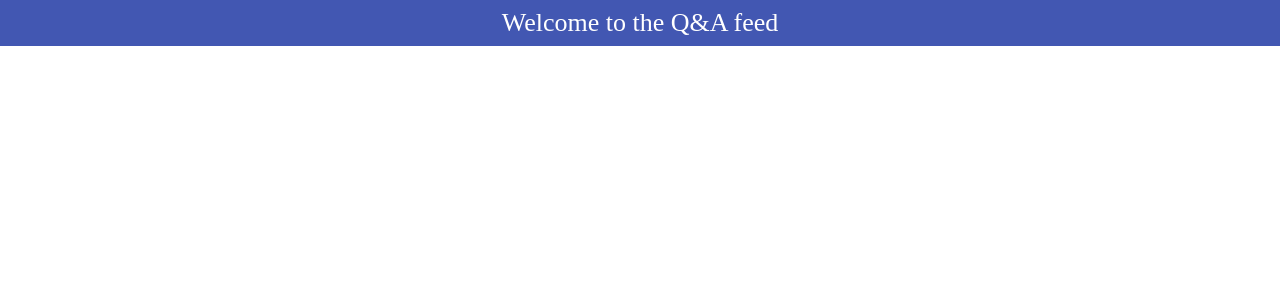
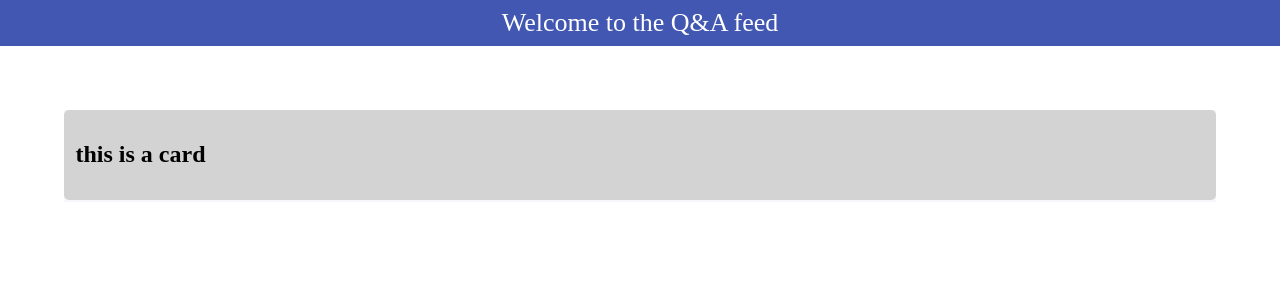
Before and after one commit to Angelica137/ssr-feed, a React (Create React App) app: page / in a window 1280 px wide. Shown: the top 300 px of the page. Built offline with nearby package versions, Linux system fonts and the light colour scheme.

Commit message:
create card component

```diff
--- a/src/components/Card/Card.js
+++ b/src/components/Card/Card.js
@@ -0,0 +1,18 @@
+import React from "react";
+import styled from "styled-components";
+
+const CardWrapper = styled.div`
+  text-align: left;
+  padding: 1%;
+  background: lightGray;
+  border-radius: 5px;
+  margin-bottom: 2px;
+`;
+
+const Card = () => (
+  <CardWrapper>
+    <h2>this is a card</h2>
+  </CardWrapper>
+);
+
+export default Card;
--- a/src/containers/Feed.js
+++ b/src/containers/Feed.js
@@ -1,5 +1,6 @@
 import React, { Component } from "react";
 import styled from "styled-components";
+import Card from "../components/Card/Card";
 
 const FeedWrapper = styled.div`
   background-color: #f6f7fb;
@@ -11,7 +12,11 @@ const FeedWrapper = styled.div`
 
 class Feed extends Component {
   render() {
-    return <FeedWrapper />;
+    return (
+      <FeedWrapper>
+        <Card />
+      </FeedWrapper>
+    );
   }
 }
 
```
